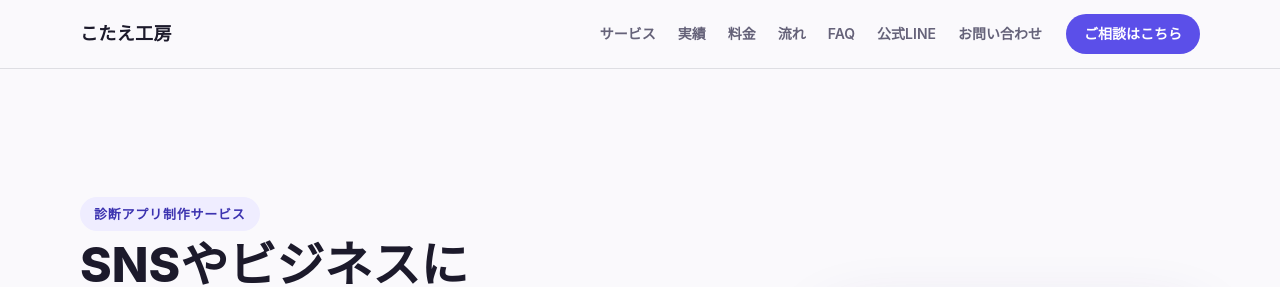
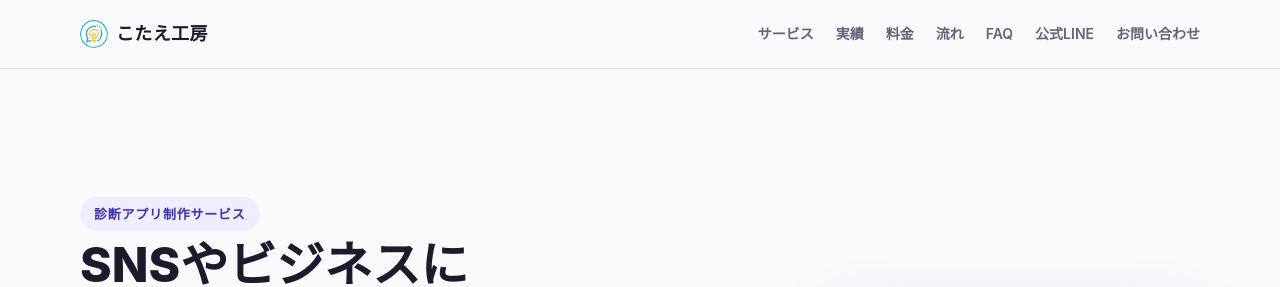
Before and after one commit to saaya-11/kotae-koubou, a plain HTML site: page HP/index.html in a window 1280 px wide. Shown: the top 287 px of the page. Drawn offline with Linux system fonts and the light colour scheme.

Commit message:
ナビの重複ボタンを削除、ブランドロゴにアイコンを追加

```diff
--- a/HP/index.html
+++ b/HP/index.html
@@ -70,11 +70,20 @@
   }
 
   .brand {
+    display: inline-flex;
+    align-items: center;
+    gap: 8px;
     margin-right: auto;
     font-weight: 800;
     font-size: 18px;
     letter-spacing: 0.02em;
     text-decoration: none;
+  }
+
+  .brand-icon {
+    width: 28px;
+    height: 28px;
+    border-radius: 50%;
   }
 
   .nav-links {
@@ -1080,7 +1089,7 @@
 
 <header class="site-header">
   <div class="nav-inner">
-    <a class="brand" href="#top">こたえ工房</a>
+    <a class="brand" href="#top"><img class="brand-icon" src="assets/profile-icon.png" alt="">こたえ工房</a>
     <nav class="nav-links">
       <a href="#service">サービス</a>
       <a href="#works">実績</a>
@@ -1090,7 +1099,6 @@
       <a href="#line">公式LINE</a>
       <a href="https://docs.google.com/forms/d/1AIHHO5uOsPTYHvANWx5HTYBVjuUcCbOMwhJrslYFOFo/viewform" target="_blank" rel="noopener">お問い合わせ</a>
     </nav>
-    <a class="nav-cta" href="https://docs.google.com/forms/d/1AIHHO5uOsPTYHvANWx5HTYBVjuUcCbOMwhJrslYFOFo/viewform" target="_blank" rel="noopener">ご相談はこちら</a>
     <button class="nav-toggle" id="navToggle" type="button" aria-label="メニューを開く">☰</button>
   </div>
   <div class="mobile-links wrap" id="mobileLinks">
@@ -1101,7 +1109,6 @@
     <a href="#faq">FAQ</a>
     <a href="#line">公式LINE</a>
     <a href="https://docs.google.com/forms/d/1AIHHO5uOsPTYHvANWx5HTYBVjuUcCbOMwhJrslYFOFo/viewform" target="_blank" rel="noopener">お問い合わせ</a>
-    <a class="btn btn-primary" href="https://docs.google.com/forms/d/1AIHHO5uOsPTYHvANWx5HTYBVjuUcCbOMwhJrslYFOFo/viewform" target="_blank" rel="noopener">ご相談はこちら</a>
   </div>
 </header>
 
```
